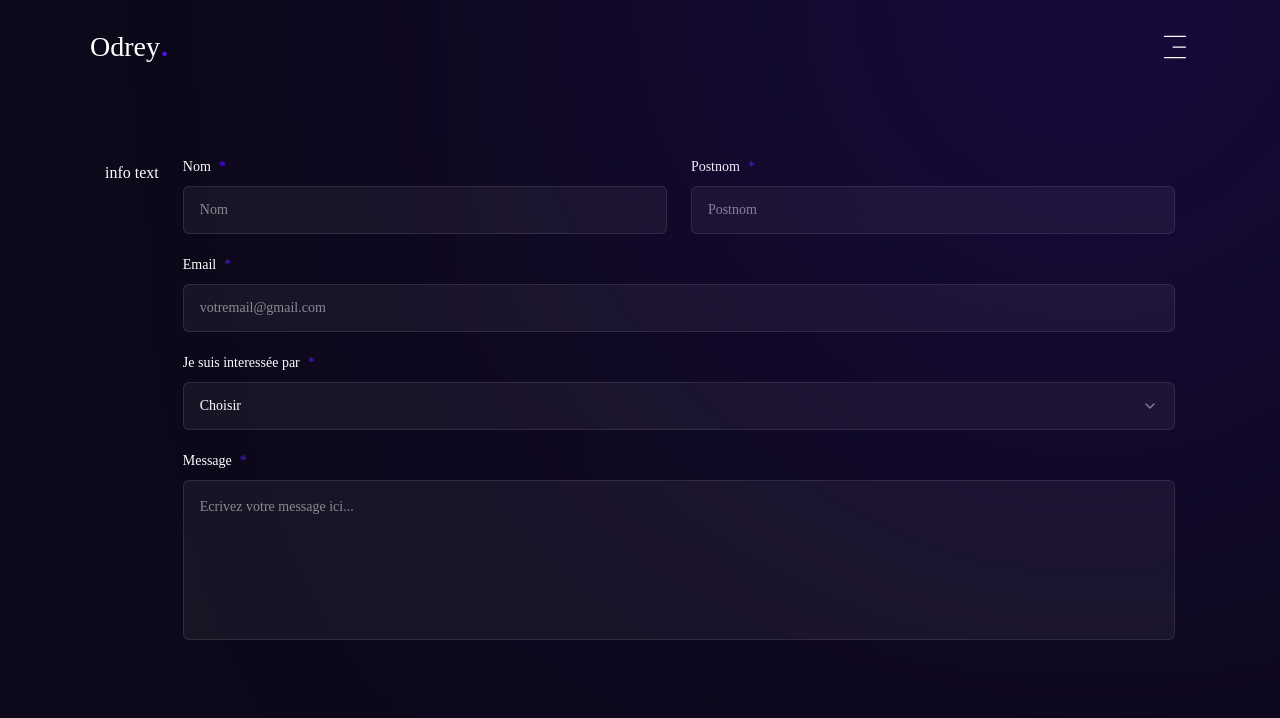
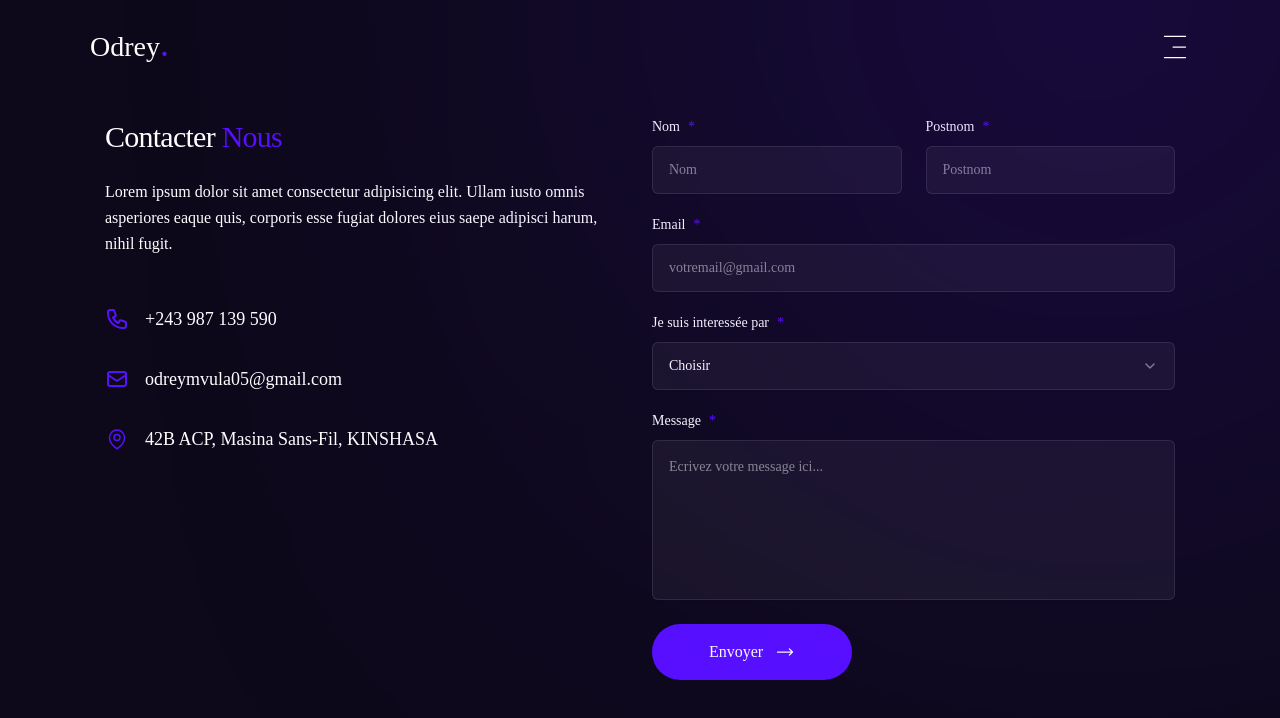
Before and after one commit to YoungFox450/Portfolio_dbzx, a Next.js app: page /contact in a window 1280 px wide. Shown: the top 718 px of the page. Built offline with nearby package versions, Linux system fonts and the light colour scheme; a web font is replaced by a local one.

Commit message:
avancer sur la page contacte, ajout du contenu de la box de gauche (contacter nous)

```diff
--- a/app/contact/page.jsx
+++ b/app/contact/page.jsx
@@ -29,7 +29,42 @@ const Contact = () => {
                 <div className="w-full">
                     <div className="flex flex-col xl:flex-row gap-6">
                         { /* info text */}
-                        <div>info text</div>
+                        <div className="flex-1 xl:w-[600px] flex flex-col gap-12">
+                            <div>
+                                <h2 className="h2 mb-6">
+                                    Contacter <span className="text-accent">Nous</span>
+                                </h2>
+                                <p className="max-w-[460]">
+                                    Lorem ipsum dolor sit amet consectetur adipisicing elit. Ullam iusto omnis asperiores eaque quis, corporis esse fugiat dolores eius saepe adipisci harum, nihil fugit.
+                                </p>
+                            </div>
+                            <div>
+                                { /* info */}
+                                <div className="flex flex-col gap-8 mb-6 xl:mb-0">
+                                    { /* phone */}
+                                    <div className="flex items-center gap-4 text-lg">
+                                        <span className="text-accent">
+                                            <HiOutlinePhone className="text-2xl" />
+                                        </span>
+                                        <span>+243 987 139 590</span>
+                                    </div>
+                                    { /* email */}
+                                    <div className="flex items-center gap-4 text-lg">
+                                        <span className="text-accent">
+                                            <HiOutlineMail className="text-2xl" />
+                                        </span>
+                                        <span>odreymvula05@gmail.com</span>
+                                    </div>
+                                    { /* localisation */}
+                                    <div className="flex items-center gap-4 text-lg">
+                                        <span className="text-accent">
+                                            <HiOutlineMapPin className="text-2xl" />
+                                        </span>
+                                        <span>42B ACP, Masina Sans-Fil, KINSHASA</span>
+                                    </div>
+                                </div>
+                            </div>
+                        </div>
                         {/* from */}
                         <div className="flex-1">
                             <form className="flex flex-col gap-6 items-start">
@@ -102,7 +137,13 @@ const Contact = () => {
                                     />
                                 </div>
                                 {/* btn */}
-
+                                <button className="btn btn-lg btn-accent">
+                                    <div className="flex items-center gap-3">
+                                        <span className="font-medium">Envoyer</span>
+                                        <HiOutlineArrowLongRight className="text-xl"
+                                        />
+                                    </div>
+                                </button>
                             </form>
                         </div>
                     </div>
```
